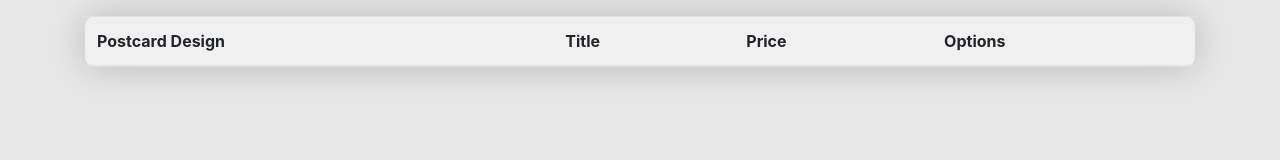
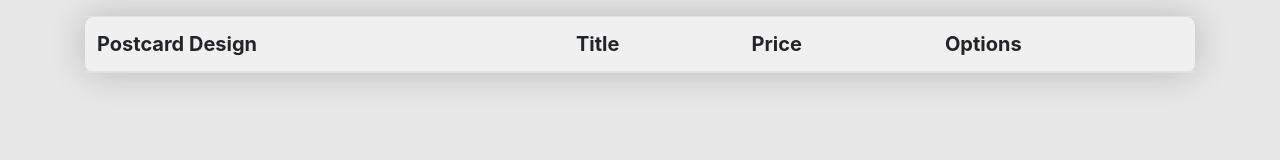
Before and after one commit to franserio/MyPostcard_Project, a plain HTML site: page index.html in a window 1280 px wide. Drawn offline with nearby package versions, Linux system fonts and the light colour scheme; no server answers.

Commit message:
Add class table head

```diff
--- a/index.html
+++ b/index.html
@@ -18,7 +18,7 @@
     <body>
         <main class="container">
             <table class="table">
-                <thead>
+                <thead class="table-head">
                     <tr>
                         <th scope="col">Postcard Design</th>
                         <th scope="col">Title</th>
--- a/style.css
+++ b/style.css
@@ -16,6 +16,10 @@ body {
     box-shadow: 0px 0px 35px rgba(0, 0, 0, 0.2);
 }
 
+.table-head {
+    font-size: 1.25rem;
+}
+
 .special-row {
     background-image: linear-gradient(to right, #a8edea 0%, #fed6e3 100%);
 }
```
